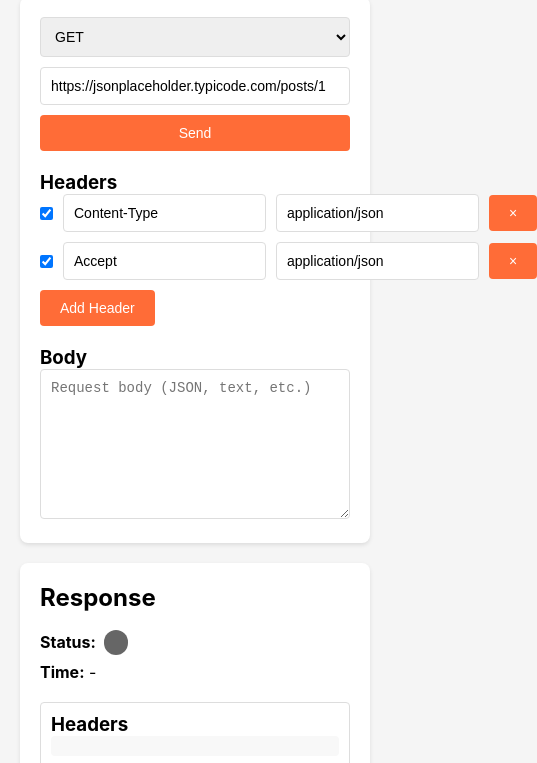
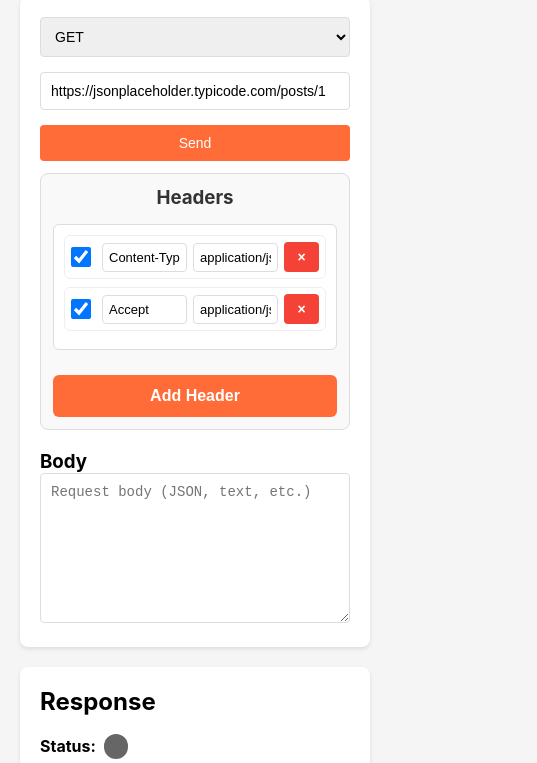
Before and after one commit to marbello1973/app-rest, a website built with Vite: page web/index.html in a window 390 px wide. Shown: the part 62-825 px from the top of the page, 537 px wide, since content can reach past the window. Built offline with nearby package versions, Linux system fonts and the light colour scheme.

```diff
--- a/web/style.css
+++ b/web/style.css
@@ -174,3 +174,184 @@
     gap: 10px;
   }
 }
+
+/* RESPONSIVE PARA HEADERS EN MÓVILES */
+@media (max-width: 768px) {
+  .request-panel {
+    grid-template-columns: 1fr;
+    gap: 15px;
+  }
+
+  .response-content {
+    grid-template-columns: 1fr;
+    gap: 15px;
+  }
+
+  .response-info {
+    grid-template-columns: 1fr;
+    gap: 10px;
+    text-align: center;
+  }
+
+  /* HEADERS RESPONSIVE - DISEÑO MEJORADO */
+  .headers-section {
+    margin-top: 15px;
+    padding: 15px;
+    background: #f9f9f9;
+    border-radius: 8px;
+    border: 1px solid var(--border);
+  }
+
+  .headers-section h3 {
+    margin-bottom: 15px;
+    text-align: center;
+    color: var(--secondary);
+  }
+
+  #headers-container {
+    max-height: 200px;
+    overflow-y: auto;
+    margin-bottom: 15px;
+    padding: 10px;
+    background: white;
+    border-radius: 6px;
+    border: 1px solid var(--border);
+  }
+
+  .header-row {
+    display: grid;
+    grid-template-columns: 30px 1fr 1fr 40px;
+    gap: 8px;
+    margin-bottom: 8px;
+    padding: 8px;
+    background: #fff;
+    border-radius: 6px;
+    border: 1px solid #eee;
+    align-items: center;
+  }
+
+  .header-row input[type="checkbox"] {
+    width: 20px;
+    height: 20px;
+    margin: 0;
+  }
+
+  .header-row input[type="text"] {
+    padding: 8px;
+    font-size: 14px;
+    border: 1px solid #ddd;
+    border-radius: 4px;
+    width: 100%;
+  }
+
+  .header-row input[type="text"]::placeholder {
+    font-size: 12px;
+    color: #999;
+  }
+
+  .header-row button {
+    padding: 8px;
+    background: var(--error);
+    color: white;
+    border: none;
+    border-radius: 4px;
+    cursor: pointer;
+    font-weight: bold;
+    min-width: 35px;
+    height: 35px;
+    display: flex;
+    align-items: center;
+    justify-content: center;
+  }
+
+  #add-header {
+    width: 100%;
+    padding: 12px;
+    background: var(--primary);
+    color: white;
+    border: none;
+    border-radius: 6px;
+    font-size: 16px;
+    font-weight: bold;
+    cursor: pointer;
+    margin-top: 10px;
+  }
+
+  #add-header:hover {
+    background: #e55a2b;
+  }
+
+  /* Mejoras para pantallas muy pequeñas */
+  @media (max-width: 480px) {
+    .header-row {
+      grid-template-columns: 25px 1fr 1fr 35px;
+      gap: 6px;
+      padding: 6px;
+    }
+
+    .header-row input[type="text"] {
+      font-size: 13px;
+      padding: 6px;
+    }
+
+    .header-row input[type="text"]::placeholder {
+      font-size: 11px;
+    }
+
+    .header-row button {
+      padding: 6px;
+      min-width: 30px;
+      height: 30px;
+      font-size: 14px;
+    }
+
+    .headers-section {
+      padding: 12px;
+      margin-top: 12px;
+    }
+  }
+
+  /* Para pantallas extremadamente pequeñas */
+  @media (max-width: 360px) {
+    .header-row {
+      grid-template-columns: 20px 1fr 1fr 30px;
+      gap: 4px;
+    }
+
+    .header-row input[type="text"] {
+      font-size: 12px;
+      padding: 5px;
+    }
+
+    .header-row button {
+      padding: 5px;
+      min-width: 25px;
+      height: 25px;
+      font-size: 12px;
+    }
+
+    #add-header {
+      padding: 10px;
+      font-size: 14px;
+    }
+  }
+}
+
+/* Estilos para el scroll en móviles */
+#headers-container::-webkit-scrollbar {
+  width: 6px;
+}
+
+#headers-container::-webkit-scrollbar-track {
+  background: #f1f1f1;
+  border-radius: 3px;
+}
+
+#headers-container::-webkit-scrollbar-thumb {
+  background: var(--primary);
+  border-radius: 3px;
+}
+
+#headers-container::-webkit-scrollbar-thumb:hover {
+  background: #e55a2b;
+}
```
